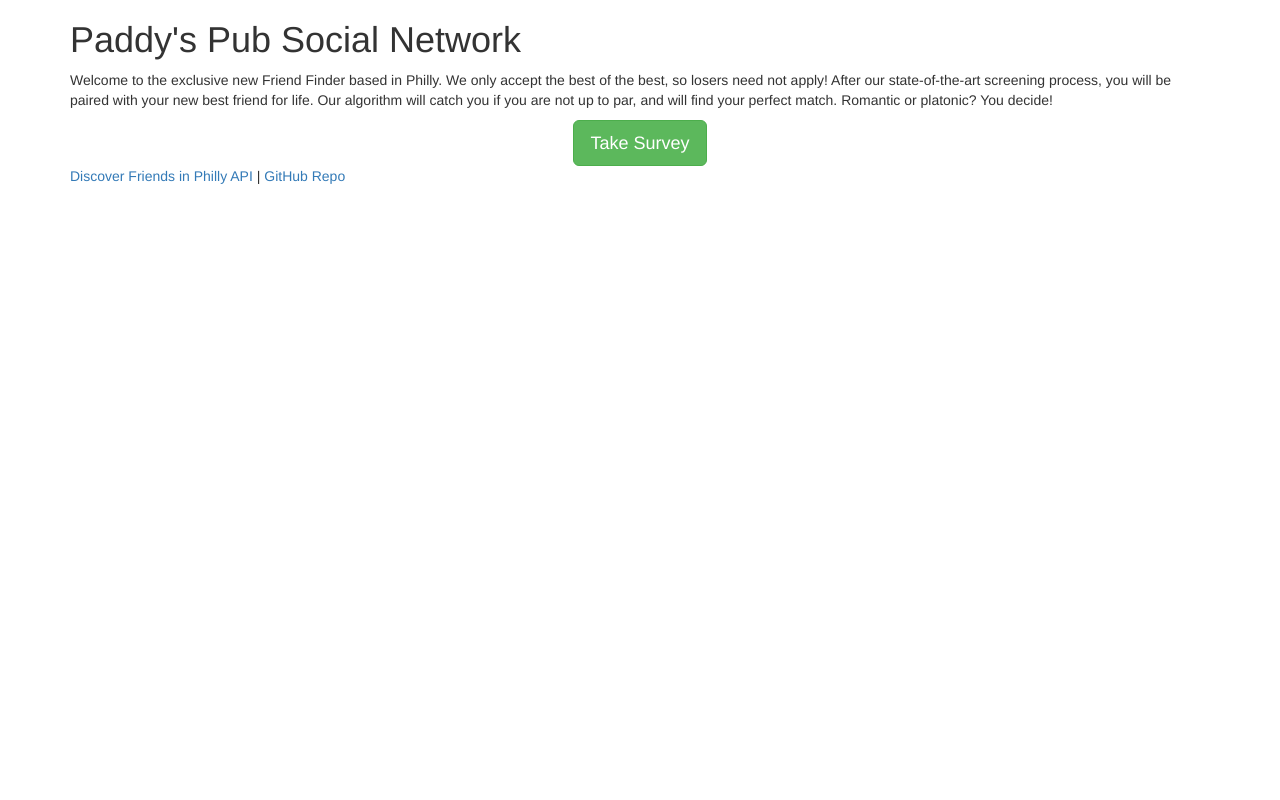
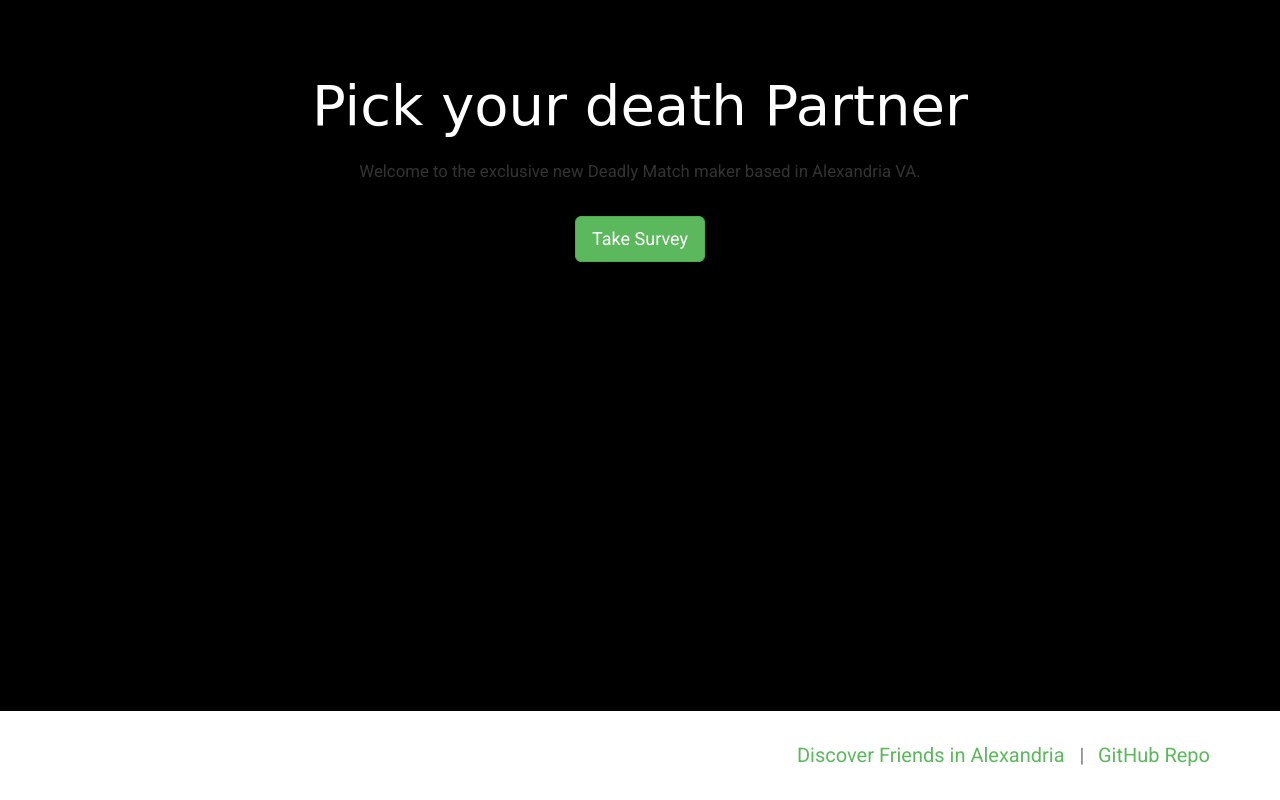
Before and after one commit to sammypaiz0606/friend_finder, a website: page app/public/home.html in a window 1280 px wide. Drawn offline with nearby package versions, Linux system fonts and the light colour scheme; a web font is replaced by a local one.

Commit message:
added style css

```diff
--- a/app/public/css/home.css
+++ /dev/null
@@ -1,29 +0,0 @@
-.jumbotron {
-  /*background-color: teal;*/
-  background-image: url("../images/header-sunscreen.png");
-  background-repeat: no-repeat;
-  background-size: cover;
-  color: white;
-  height: 100%;
-}
-
-h1 {
-  /*font-family: 'Goblin One', cursive;*/
-  font-family: 'Times', cursive;
-  font-size: 900%;
-  text-shadow: 2px 2px 3px rgba(0, 0, 0, 0.6);
-  text-align: center;
-  /*font-family: 'Lora', serif;*/
-}
-
-h2.display-4 {
-  font-family: 'Lora', serif;
-  text-shadow: 2px 2px 3px rgba(0, 0, 0, 0.6);
-  text-align: center;
-}
-
-@media (max-width: 868px) {
-  h1 {
-    font-size: 400%;
-  }
-}
--- a/app/public/css/reset.css
+++ /dev/null
@@ -1,48 +0,0 @@
-/* http://meyerweb.com/eric/tools/css/reset/
-   v2.0 | 20110126
-   License: none (public domain)
-*/
-
-html, body, div, span, applet, object, iframe,
-h1, h2, h3, h4, h5, h6, p, blockquote, pre,
-a, abbr, acronym, address, big, cite, code,
-del, dfn, em, img, ins, kbd, q, s, samp,
-small, strike, strong, sub, sup, tt, var,
-b, u, i, center,
-dl, dt, dd, ol, ul, li,
-fieldset, form, label, legend,
-table, caption, tbody, tfoot, thead, tr, th, td,
-article, aside, canvas, details, embed,
-figure, figcaption, footer, header, hgroup,
-menu, nav, output, ruby, section, summary,
-time, mark, audio, video {
-	margin: 0;
-	padding: 0;
-	border: 0;
-	font-size: 100%;
-	font: inherit;
-	vertical-align: baseline;
-}
-/* HTML5 display-role reset for older browsers */
-article, aside, details, figcaption, figure,
-footer, header, hgroup, menu, nav, section {
-	display: block;
-}
-body {
-	line-height: 1;
-}
-ol, ul {
-	list-style: none;
-}
-blockquote, q {
-	quotes: none;
-}
-blockquote:before, blockquote:after,
-q:before, q:after {
-	content: '';
-	content: none;
-}
-table {
-	border-collapse: collapse;
-	border-spacing: 0;
-}
--- /dev/null
+++ b/app/public/css/style.css
@@ -0,0 +1,70 @@
+body {
+	font-family: 'Roboto', sans-serif;
+	background: #000;
+}
+
+.site {
+	display: flex;
+	min-height: 100vh;
+	flex-direction: column;
+}
+
+.content {
+	flex: 1;
+}
+
+h1 {
+	font-family: 'Baloo', cursive;
+	font-size: 4em;
+	text-align: center;
+	margin-top: 75px;
+	margin-bottom: 20px;
+	color:#fff;
+}
+
+p {
+	text-align: center;
+	max-width: 60%;
+	line-height: 1.75;
+	margin: auto;
+	font-size: 1.2em;
+}
+
+footer {
+	text-align: right;
+	background: #fff;
+	padding: 30px;
+	-webkit-box-shadow: 0px 0px 8px 0px rgba(0,0,0,0.2);
+	-moz-box-shadow: 0px 0px 8px 0px rgba(0,0,0,0.2);
+	box-shadow: 0px 0px 8px 0px rgba(0,0,0,0.2);
+}
+
+.btn {
+	margin: 30px;
+}
+
+form {
+	margin-top: 40px;
+}
+
+a {
+	color: #5cb85c;
+	font-size: 20px;
+}
+
+#bestFriendModal {
+	text-align: center;
+}
+
+#bestFriendPhoto {
+	max-width: 100%;
+	height: auto;
+}
+
+span {
+	margin-left: 10px;
+	margin-right: 10px;
+	color: #777;
+	font-size: 20px;
+
+}
--- a/app/public/css/survey.css
+++ /dev/null
@@ -1,61 +0,0 @@
-.jumbotron {
-  /*background-color: teal;*/
-  background-image: url("../images/header-sunscreen.png");
-  background-repeat: no-repeat;
-  background-size: cover;
-  color: white;
-  height: 100%;
-}
-
-h1 {
-  /*font-family: 'Goblin One', cursive;*/
-  font-family: 'Macondo Swash Caps', cursive;
-  font-size: 900%;
-  text-shadow: 2px 2px 3px rgba(0, 0, 0, 0.6);
-  text-align: center;
-  /*font-family: 'Lora', serif;*/
-}
-
-h3.display-4 {
-  font-family: 'Lora', serif;
-  text-shadow: 2px 2px 3px rgba(0, 0, 0, 0.6);
-  text-align: center;
-}
-
-
-.card-body#options {
-	text-align: center;
-	font-size: larger;
-}
-
-.modal-header {
-  background-image: url("../images/header-sunscreen.png");
-  background-repeat: no-repeat;
-  background-size: cover;
-}
-
-h4.modal-title {
-  font-family: 'Lora', serif;
-  text-shadow: 2px 2px 3px rgba(0, 0, 0, 0.6);
-  text-align: center;
-  color: white;
-}
-
-button.close {
-  color: white;
-}
-
-.modal-body {
-	text-align: center;
-}
-
-img#friend-photo {
-	max-width: 60%;
-	max-height:none;
-}
-
-@media (max-width: 868px) {
-  h1 {
-    font-size: 400%;
-  }
-}
--- a/app/public/home.html
+++ b/app/public/home.html
@@ -1,16 +1,16 @@
 <!DOCTYPE html>
 <html>
 <head>
-	<title>Paddy's Pub Social Network</title>
+	<title>Fear Your Deadly Match</title>
 	<meta name="viewport" content="width=device-width, initial-scale=1">
 	<link rel="stylesheet" type="text/css" href="https://maxcdn.bootstrapcdn.com/bootstrap/3.3.7/css/bootstrap.min.css">
-	<link rel="stylesheet" type="text/css" href="/style.css">
+	<link rel="stylesheet" type="text/css" href="./css/style.css">
 	<link href="https://fonts.googleapis.com/css?family=Baloo|Roboto" rel="stylesheet">
 </head>
 <body class="site">
 	<div class="container content">
-		<h1>Paddy's Pub Social Network</h1>
-		<p>Welcome to the exclusive new Friend Finder based in Philly. We only accept the best of the best, so losers need not apply! After our state-of-the-art screening process, you will be paired with your new best friend for life. Our algorithm will catch you if you are not up to par, and will find your perfect match. Romantic or platonic? You decide!</p>
+		<h1>Pick your death Partner</h1>
+		<p>Welcome to the exclusive new Deadly Match maker based in Alexandria VA. </p>
 
 		<div class="text-center">
 			<a href="/survey"><button class="btn btn-lg btn-success">Take Survey</button></a>
@@ -19,9 +19,9 @@
 
 	<footer>
 		<div class="container">
-			<a href="/api/friends">Discover Friends in Philly API</a>
+			<a href="/api/friends">Discover Friends in Alexandria </a>
 			<span>|</span>
-			<a href="https://github.com/yoonslee/FriendFinder">GitHub Repo</a>
+			<a href="https://github.com/sammypaiz0606/friend_finder">GitHub Repo</a>
 		</div>
 	</footer>
 
--- a/server.js
+++ b/server.js
@@ -8,7 +8,7 @@ var app = express();
 var PORT = process.env.PORT || 3002;
 
 // For serving of static CSS
-app.use(express.static(__dirname + "/app/css"));
+app.use(express.static(__dirname + "/app/public/css"));
 
 app.use(bodyParser.json());
 app.use(bodyParser.urlencoded({ extended: true }));
```
Also changed, not shown: app/public/survey.html (+1 -1 lines), 4 other files.
